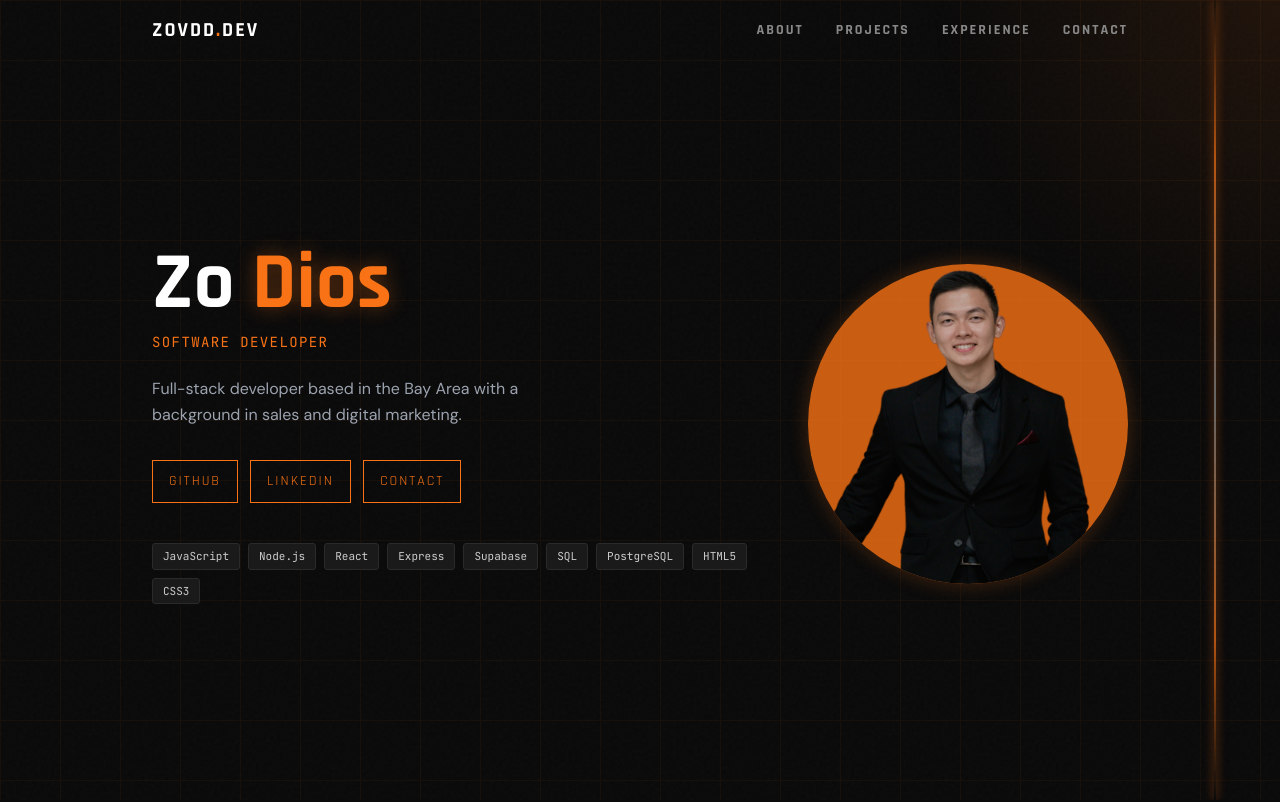
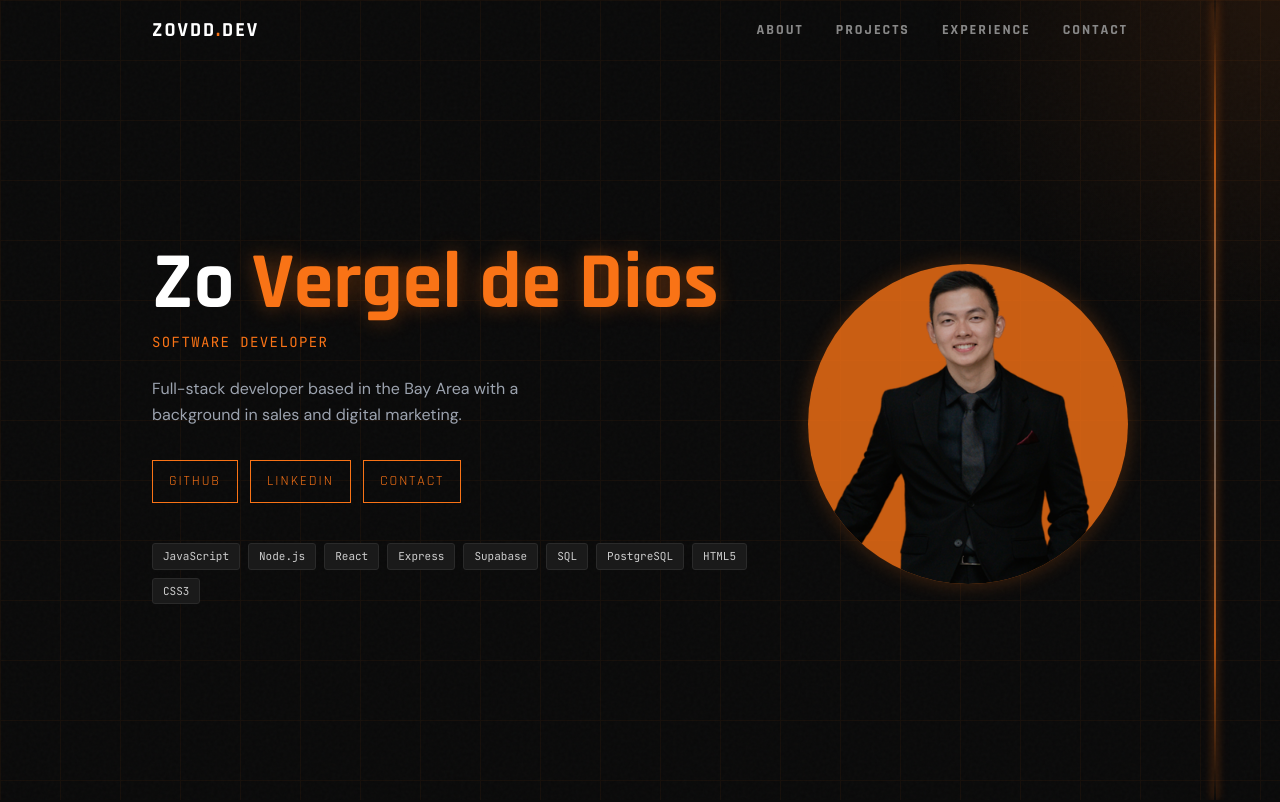
Before and after one commit to zo-vergeldedios/zo-portfolio, a React (Create React App) app: page / in a window 1280 px wide. Shown: the top 802 px of the page. Built offline with nearby package versions, Linux system fonts and the light colour scheme.

Commit message:
Updated my name and made my last name full

```diff
--- a/src/components/Hero.jsx
+++ b/src/components/Hero.jsx
@@ -69,7 +69,7 @@ export default function Hero() {
               >
                 Zo{" "}
                 <span className="orange-glow" style={{ color: "#f97316" }}>
-                  Dios
+                  Vergel de Dios
                 </span>
               </h1>
 
```
